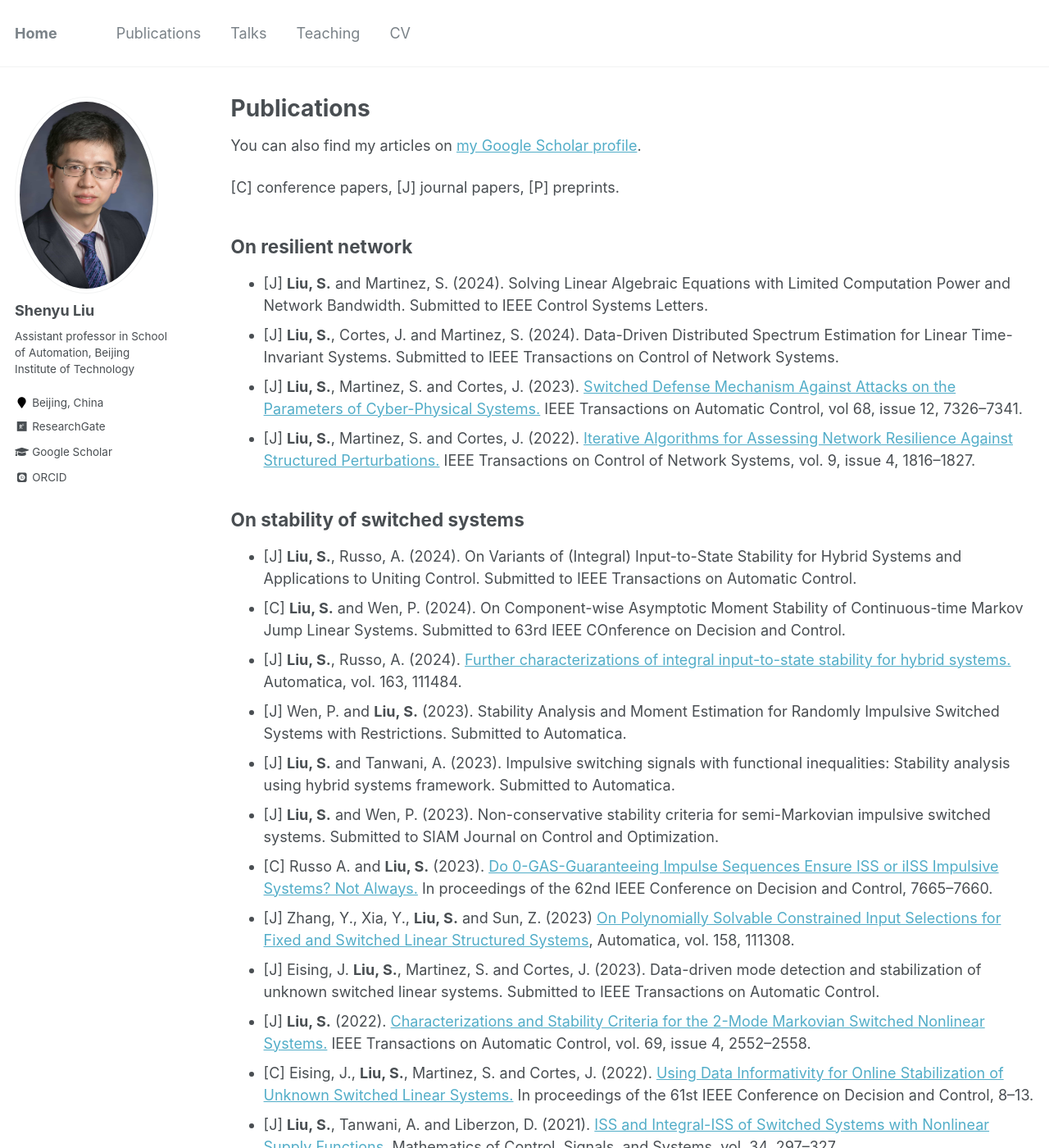
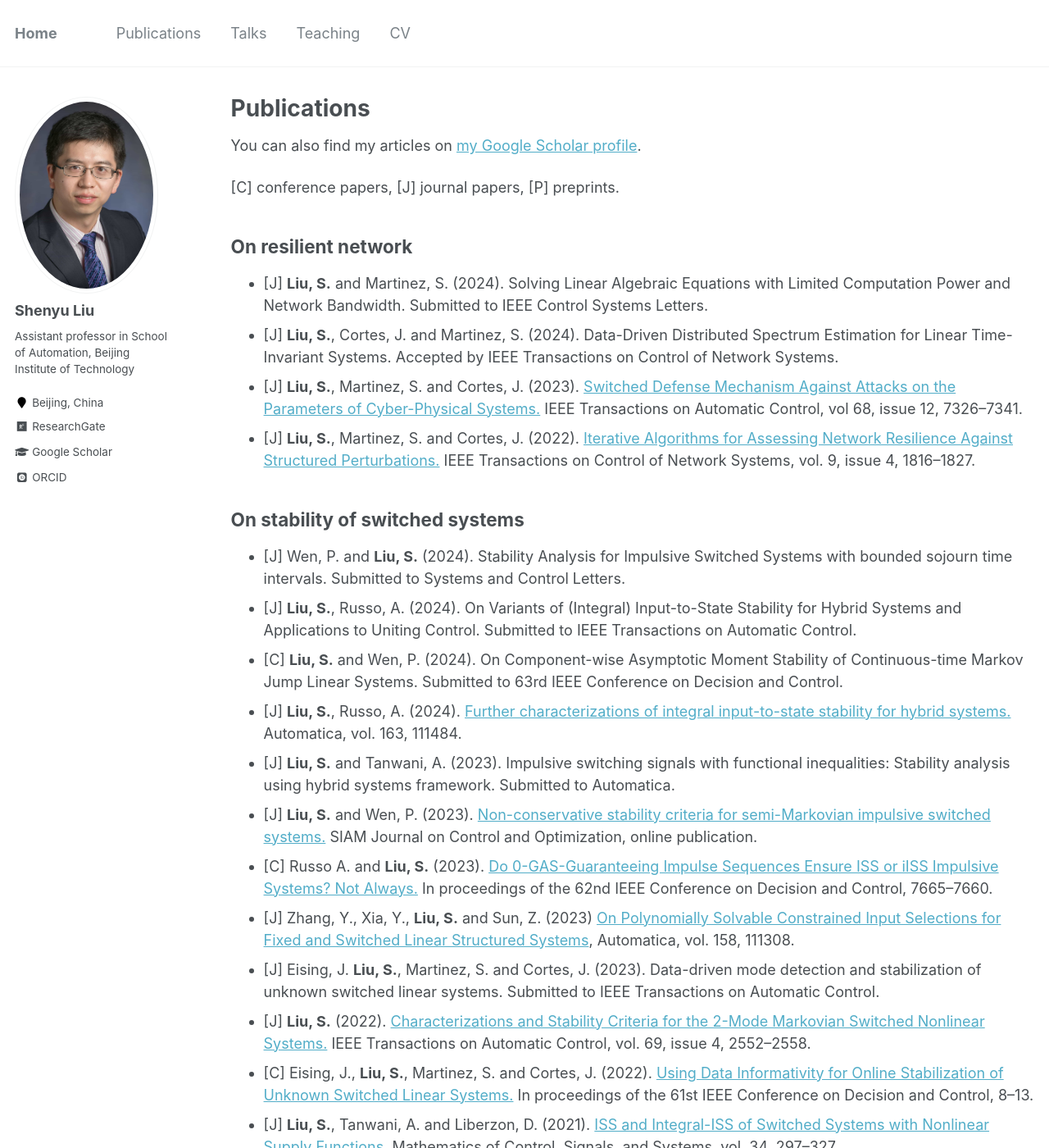
Before and after one commit to Shenyu-Liu/Shenyu-Liu.github.io, a Jekyll site: the page built from _pages/publications.md, in a window 1280 px wide and 1400 px high. Shown: the whole window at 82% size. Built offline with Jekyll 4.4.1, drawn with Linux system fonts in a browser that asks for light colours; some web fonts are replaced; some of the changed text lies outside the part shown.

Commit message:
Update publications.md

```diff
--- a/_pages/publications.md
+++ b/_pages/publications.md
@@ -14,18 +14,19 @@ author_profile: true
 On resilient network
 ------
 * [J] <strong>Liu, S.</strong> and Martinez, S. (2024). Solving Linear Algebraic Equations with Limited Computation Power and Network Bandwidth. Submitted to IEEE Control Systems Letters.
-* [J] <strong>Liu, S.</strong>, Cortes, J. and Martinez, S. (2024). Data-Driven Distributed Spectrum Estimation for Linear Time-Invariant Systems. Submitted to IEEE Transactions on Control of Network Systems.
+* [J] <strong>Liu, S.</strong>, Cortes, J. and Martinez, S. (2024). Data-Driven Distributed Spectrum Estimation for Linear Time-Invariant Systems. Accepted by IEEE Transactions on Control of Network Systems.
 * [J] <strong>Liu, S.</strong>, Martinez, S. and Cortes, J. (2023). <a href ="https://ieeexplore.ieee.org/document/10128668">Switched Defense Mechanism Against Attacks on the Parameters of Cyber-Physical Systems.</a> IEEE Transactions on Automatic Control, vol 68, issue 12, 7326&ndash;7341.
 * [J] <strong>Liu, S.</strong>, Martinez, S. and Cortes, J. (2022). <a href="https://ieeexplore.ieee.org/document/9750852">Iterative Algorithms for Assessing Network Resilience Against Structured Perturbations.</a> IEEE Transactions on Control of Network Systems, vol. 9, issue 4, 1816&ndash;1827.
 
 On stability of switched systems
 ------
+* [J] Wen, P. and <strong>Liu, S.</strong> (2024). Stability Analysis for Impulsive Switched Systems with bounded sojourn time intervals. Submitted to Systems and Control Letters.
 * [J] <strong>Liu, S.</strong>, Russo, A. (2024). On Variants of (Integral) Input-to-State Stability for Hybrid Systems and Applications to Uniting Control. Submitted to IEEE Transactions on Automatic Control.
-* [C] <strong> Liu, S.</strong> and Wen, P. (2024). On Component-wise Asymptotic Moment Stability of Continuous-time Markov Jump Linear Systems. Submitted to 63rd IEEE COnference on Decision and Control.
+* [C] <strong> Liu, S.</strong> and Wen, P. (2024). On Component-wise Asymptotic Moment Stability of Continuous-time Markov Jump Linear Systems. Submitted to 63rd IEEE Conference on Decision and Control.
 * [J] <strong>Liu, S.</strong>, Russo, A. (2024). <a href="https://www.sciencedirect.com/science/article/pii/S0005109823006532">Further characterizations of integral input-to-state stability for hybrid systems.</a> Automatica, vol. 163, 111484.
-* [J] Wen, P. and <strong>Liu, S.</strong> (2023). Stability Analysis and Moment Estimation for Randomly Impulsive Switched Systems with Restrictions. Submitted to Automatica.
+<!--* [J] Wen, P. and <strong>Liu, S.</strong> (2023). Stability Analysis and Moment Estimation for Randomly Impulsive Switched Systems with Restrictions. Submitted to Automatica.-->
 * [J] <strong>Liu, S.</strong> and Tanwani, A. (2023). Impulsive switching signals with functional inequalities: Stability analysis using hybrid systems framework. Submitted to Automatica.
-* [J] <strong>Liu, S.</strong> and Wen, P. (2023). Non-conservative stability criteria for semi-Markovian impulsive switched systems. Submitted to SIAM Journal on Control and Optimization.
+* [J] <strong>Liu, S.</strong> and Wen, P. (2023). <a href="https://doi.org/10.1137/23M1564833">Non-conservative stability criteria for semi-Markovian impulsive switched systems.</a> SIAM Journal on Control and Optimization, online publication.
 * [C] Russo A. and <strong>Liu, S.</strong> (2023). <a href="https://ieeexplore.ieee.org/document/10383527">Do 0-GAS-Guaranteeing Impulse Sequences Ensure ISS or iISS Impulsive Systems? Not Always.</a> In proceedings of the 62nd IEEE Conference on Decision and Control, 7665&ndash;7660.
 * [J] Zhang, Y., Xia, Y., <strong>Liu, S.</strong> and Sun, Z. (2023) <a href="https://www.sciencedirect.com/science/article/pii/S0005109823004727">On Polynomially Solvable Constrained Input Selections for Fixed and Switched Linear Structured Systems</a>, Automatica, vol. 158, 111308.
 * [J] Eising, J. <strong>Liu, S.</strong>, Martinez, S. and Cortes, J. (2023). Data-driven mode detection and stabilization of unknown switched linear systems. Submitted to IEEE Transactions on Automatic Control.
@@ -50,8 +51,8 @@ On stability of nonlinear systems
 
 On motion planning
 ------
-* [J] Bayram, E., <strong>Liu, S.</strong>, Belabbas, M.A. and Basar, T. (2024). Control Theoretic Approach to Fine-Tuning and Transfer Learning. Submitted to IEEE Control Systems Letters.
-* [J] Fan, Y.,<strong> Liu, S.</strong> and Belabbas, M.A. (2020). <a href="https://ieeexplore.ieee.org/document/9127539"> Geometric Heat Flow Method for Legged Locomotion Planning.</a> IEEE Control Systems Letters, vol. 5, issue 3, 941&ndash;946.
+* [J] Bayram, E., <strong>Liu, S.</strong>, Belabbas, M.A. and Basar, T. (2024). <a href="https://arxiv.org/abs/2404.11013">Control Theoretic Approach to Fine-Tuning and Transfer Learning.</a> Submitted to Symposium on Systems Theory in Data and Optimization 2024.
+* [J] Fan, Y.,<strong> Liu, S.</strong> and Belabbas, M.A. (2020). <a href="https://ieeexplore.ieee.org/document/9127539">Geometric Heat Flow Method for Legged Locomotion Planning.</a> IEEE Control Systems Letters, vol. 5, issue 3, 941&ndash;946.
 * [P] <strong>Liu, S.</strong>, Fan, Y. and Belabbas, M.A. (2020). <a href="https://arxiv.org/pdf/2001.04540.pdf">Geometric Motion Planning for Affine Control Systems with Indefinite Boundary Conditions and Free Terminal Time.</a> arXiv 2001.04540.
 * [J] Fan, Y.,<strong> Liu, S.</strong> and Belabbas, M.A. (2020). <a href="https://www.sciencedirect.com/science/article/abs/pii/S0957415820300039">Mid-air Motion Planning of Floating Robot Using Heat Flow Method with state constraints.</a> Mechatronics vol. 66, 102323.
 * [C] Fan, Y.,<strong> Liu, S.</strong> and Belabbas, M.A. (2019). <a href="https://www.sciencedirect.com/science/article/pii/S2405896319309760">Mid-air Motion Planning of Floating Robot Using Heat Flow Method.</a> 1st IFAC Workshop on Robot Control. IFAC-PapersOnline vol. 52, issue 22, 19&ndash;24.
```
